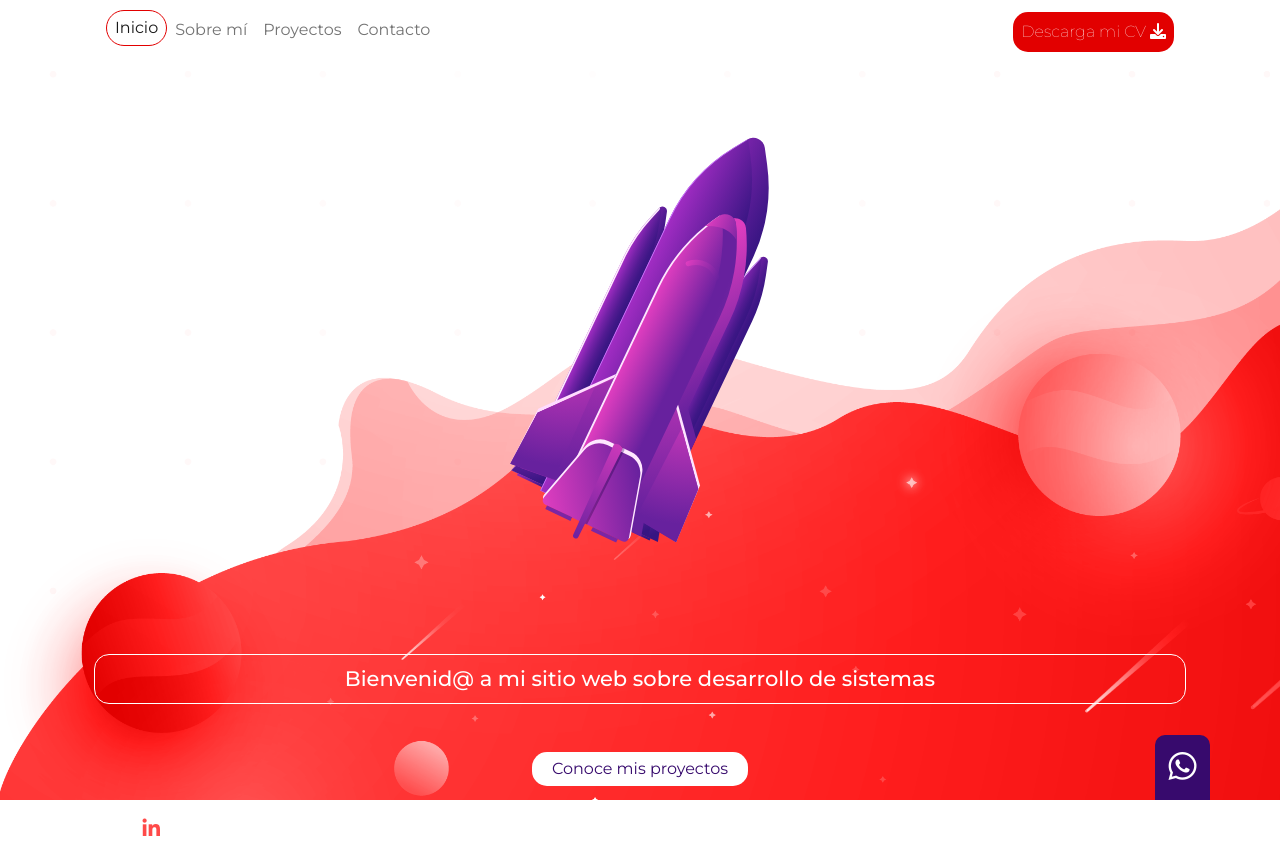
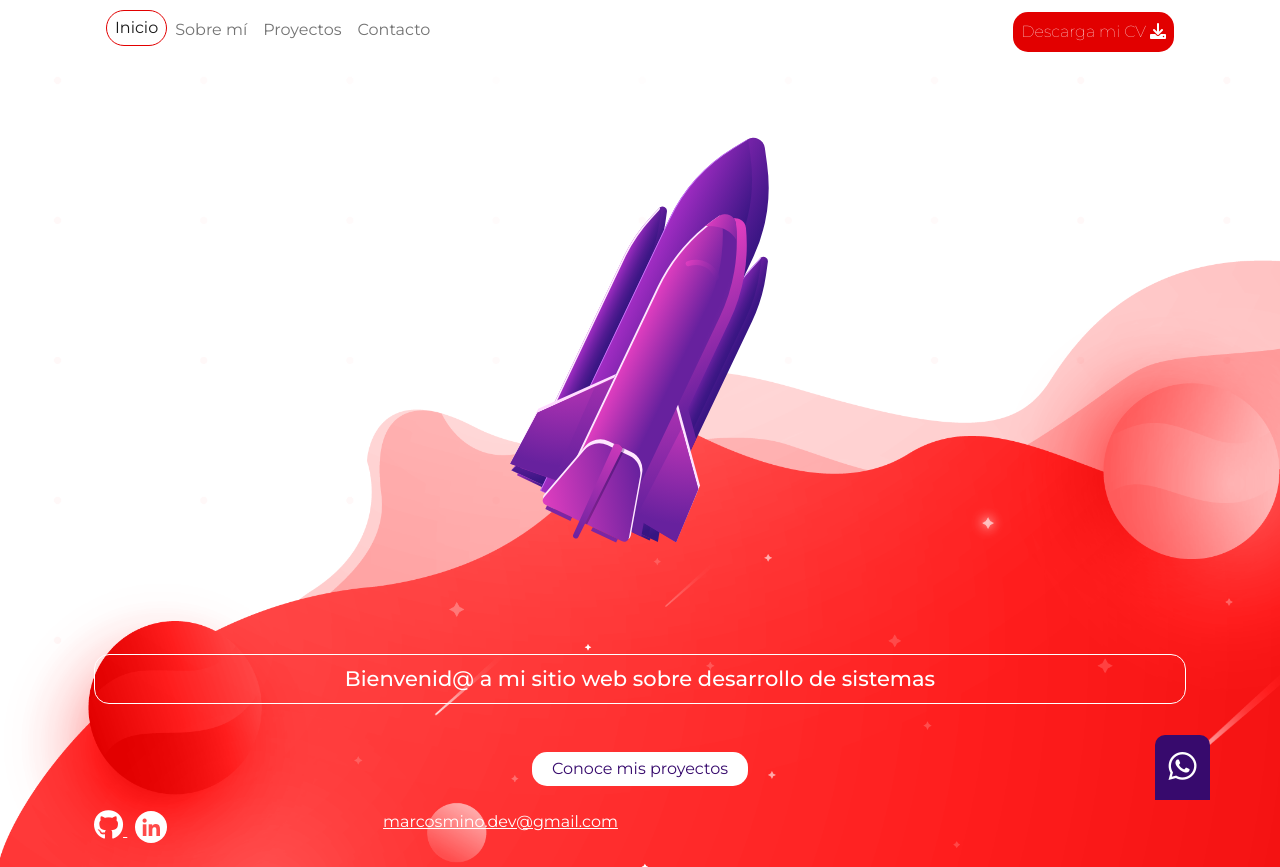
Before and after one commit to Marcos-mi/portfolio, a PHP site: page / in a window 1280 px wide. Run offline with PHP 8.4, Linux system fonts and the light colour scheme.

Commit message:
arreglo de vista en notebook imagen de fondo

```diff
--- a/index.php
+++ b/index.php
@@ -3,7 +3,7 @@ $pg= "inicio";
 
 ?>
 <!DOCTYPE html>
-<html lang="es" class="h-100">
+<html lang="es">
 <head>
     <meta charset="UTF-8">
     <meta http-equiv="X-UA-Compatible" content="IE=edge">
@@ -16,7 +16,7 @@ $pg= "inicio";
     <link rel="stylesheet" href="css/estilos.css">
     <link rel="shortcut icon" href="images/favicon.ico" type="image/x-icon">
 </head>
-<body id="inicio" class="d-flex flex-column h-100 container">
+<body id="inicio" class="container">
     <header class="container">
         <?php include_once"menu.php" ?>
     </header>
```
